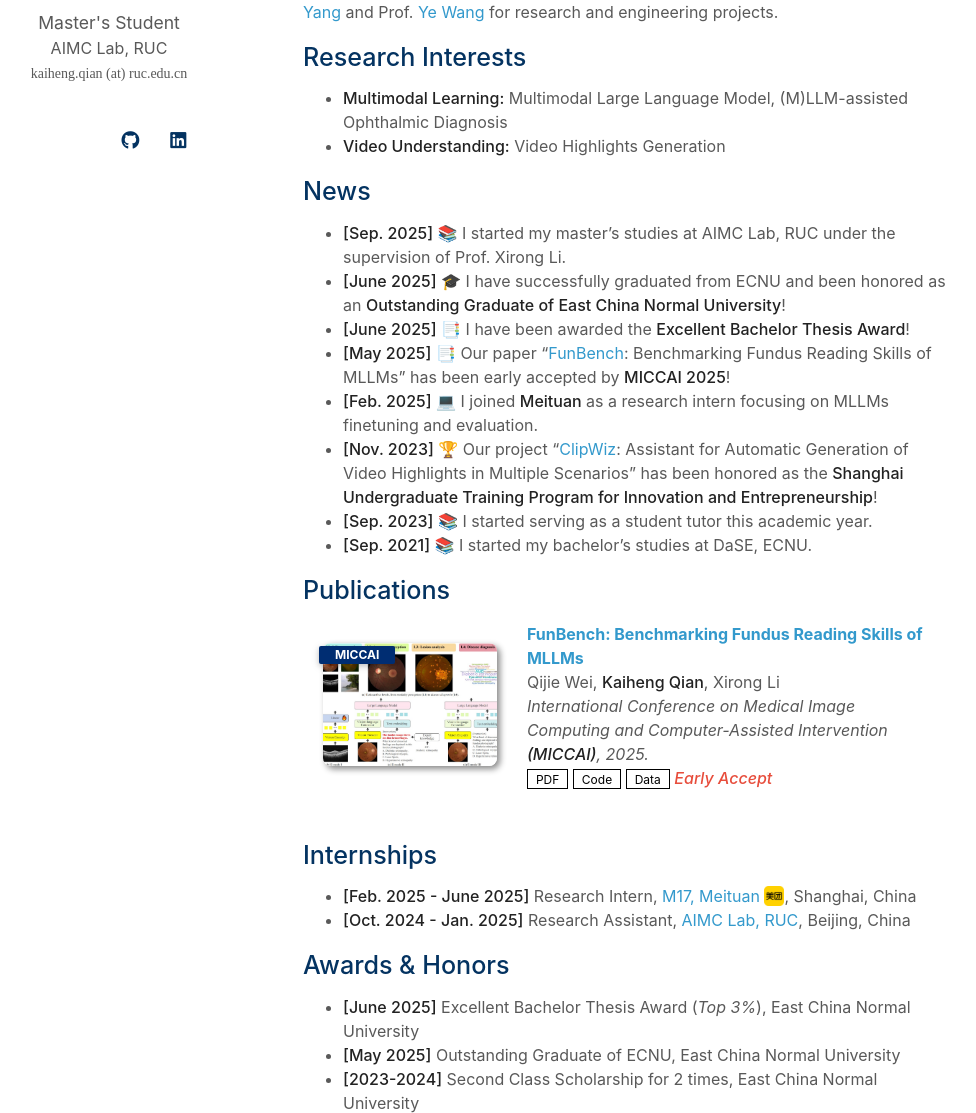
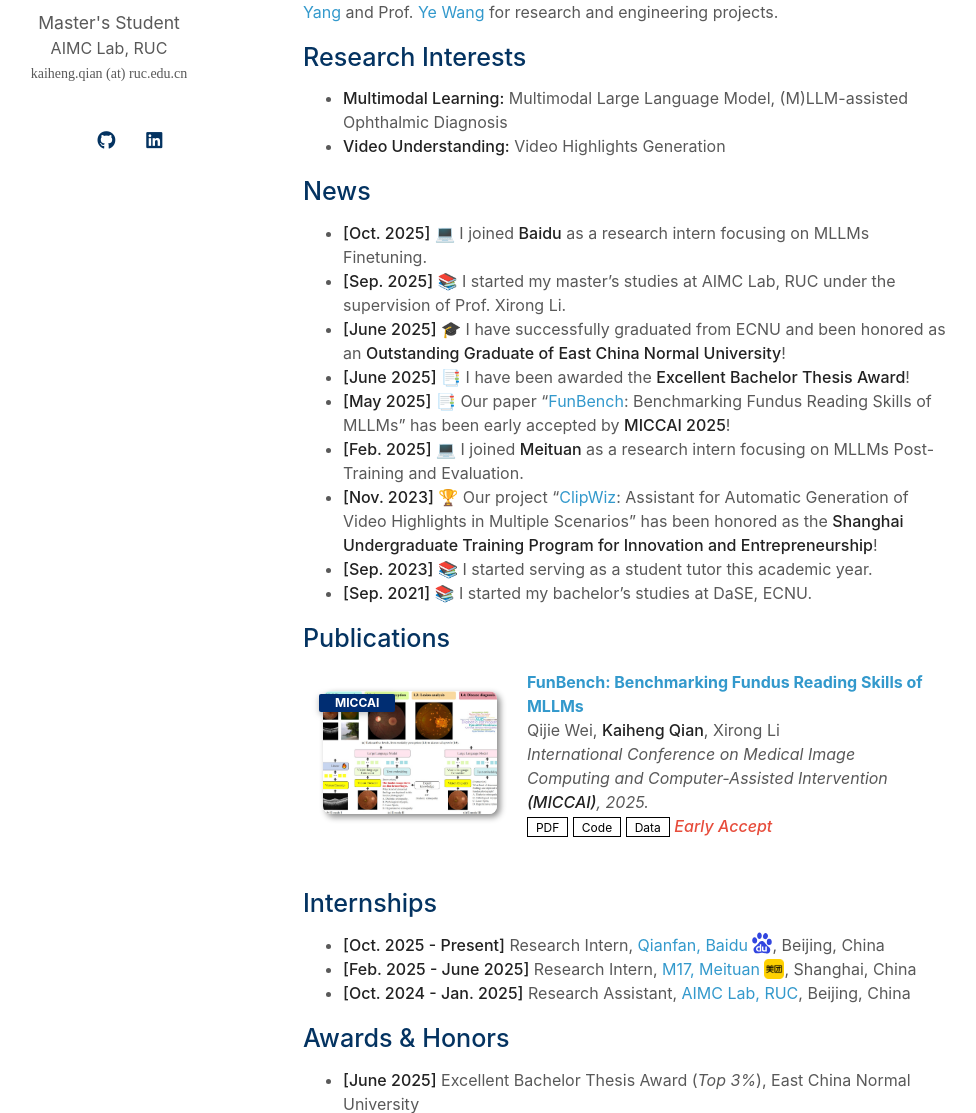
Before and after one commit to KaihengQian/KaihengQian.github.io, a Jekyll site: the page built from index.md, in a window 1280 px wide and 1400 px high. Shown: the part 287-1400 px from the top of the window, without its empty margins (167-1143 px from the left). Built offline with Jekyll 4.4.1, drawn with Linux system fonts in a browser that asks for light colours; a style sheet for code colours, icons or effects is not loaded; our own code applies the rules of GitHub Pages for plain Markdown files.

Commit message:
Update Baidu Intern

```diff
--- a/_config.yml
+++ b/_config.yml
@@ -13,7 +13,7 @@ canonical: https://kaihengqian.github.io/
 # Links
 # If you don't need one of them, you may delete the corresponding line.
 google_scholar: https://scholar.google.com/citations?user=vhkvWUAAAAAJ&hl=en
-cv_link: ./assets/files/curriculum_vitae.pdf
+# cv_link: ./assets/files/curriculum_vitae.pdf
 github_link: https://github.com/KaihengQian
 linkedin: https://www.linkedin.com/in/kaiheng-qian-65950b272/
 twitter: #
--- a/index.md
+++ b/index.md
@@ -13,11 +13,12 @@ I am currently a Master's student (from fall, 2025) at the [School of Informatio
 
 ## News
 
+- **[Oct. 2025]** 💻 I joined **Baidu** as a research intern focusing on MLLMs Finetuning.
 - **[Sep. 2025]** 📚 I started my master's studies at AIMC Lab, RUC under the supervision of Prof. Xirong Li.
 - **[June 2025]** 🎓 I have successfully graduated from ECNU and been honored as an **Outstanding Graduate of East China Normal University**!
 - **[June 2025]** 📑 I have been awarded the **Excellent Bachelor Thesis Award**!
 - **[May 2025]** 📑 Our paper "[FunBench](https://arxiv.org/abs/2503.00901): Benchmarking Fundus Reading Skills of MLLMs" has been early accepted by **MICCAI 2025**!
-- **[Feb. 2025]** 💻 I joined **Meituan** as a research intern focusing on MLLMs finetuning and evaluation.
+- **[Feb. 2025]** 💻 I joined **Meituan** as a research intern focusing on MLLMs Post-Training and Evaluation.
 - **[Nov. 2023]** 🏆 Our project "[ClipWiz](https://github.com/KaihengQian/ClipWiz): Assistant for Automatic Generation of Video Highlights in Multiple Scenarios" has been honored as the **Shanghai Undergraduate Training Program for Innovation and Entrepreneurship**!
 - **[Sep. 2023]** 📚 I started serving as a student tutor this academic year.
 - **[Sep. 2021]** 📚 I started my bachelor's studies at DaSE, ECNU.
@@ -28,6 +29,7 @@ I am currently a Master's student (from fall, 2025) at the [School of Informatio
 
 ## Internships
 
+- **[Oct. 2025 - Present]** Research Intern, [Qianfan, Baidu](https://tech.meituan.com/) <img src="assets/img/Baidu_logo.svg" alt="Meituan" width="20" style="vertical-align: -4px;"/>, Beijing, China
 - **[Feb. 2025 - June 2025]** Research Intern, [M17, Meituan](https://tech.meituan.com/) <img src="assets/img/Meituan_logo.svg" alt="Meituan" width="20" style="vertical-align: -4px;"/>, Shanghai, China
 - **[Oct. 2024 - Jan. 2025]** Research Assistant, [AIMC Lab, RUC](https://ruc-aimc-lab.github.io/aboutme/), Beijing, China
 
```
Also changed, not shown: assets/img/Baidu_logo.svg (added).
